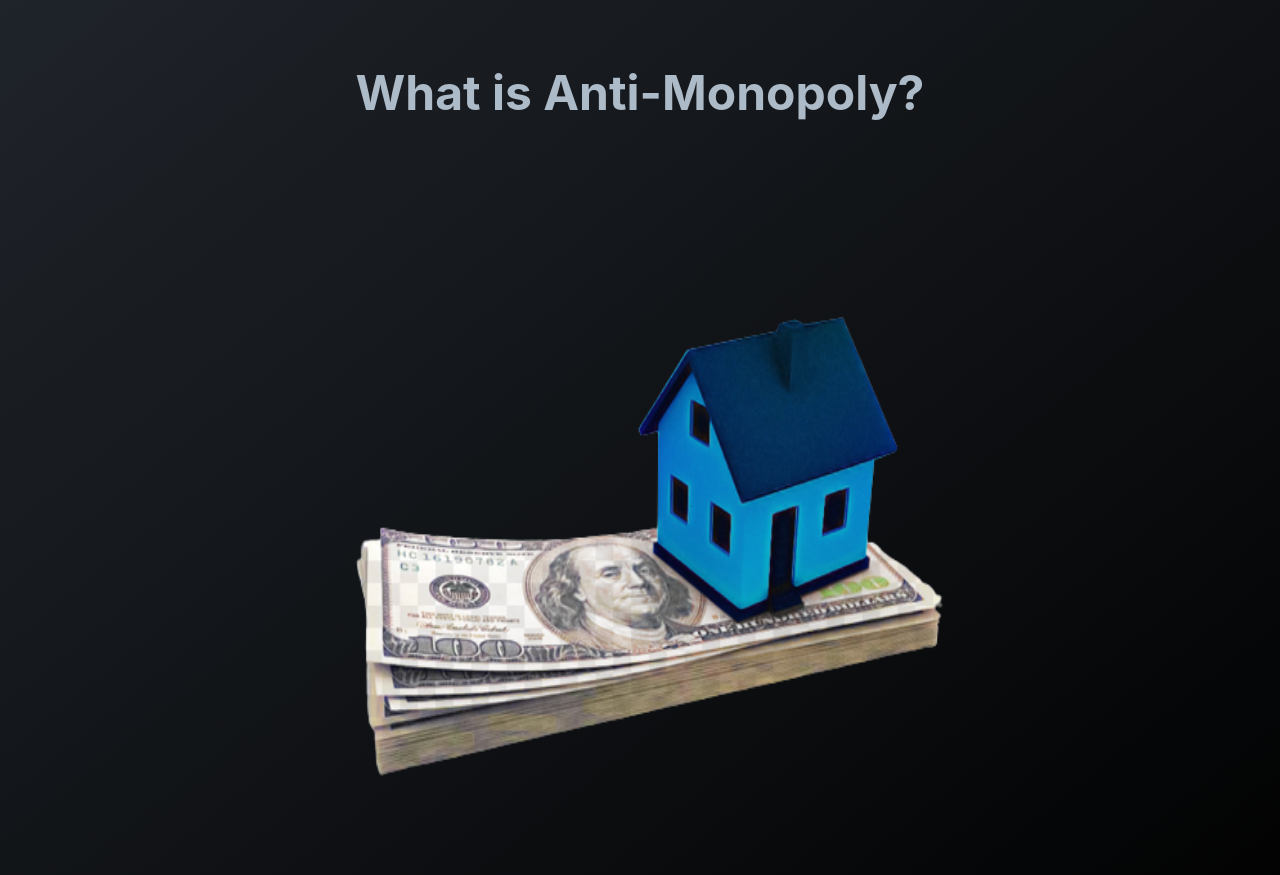
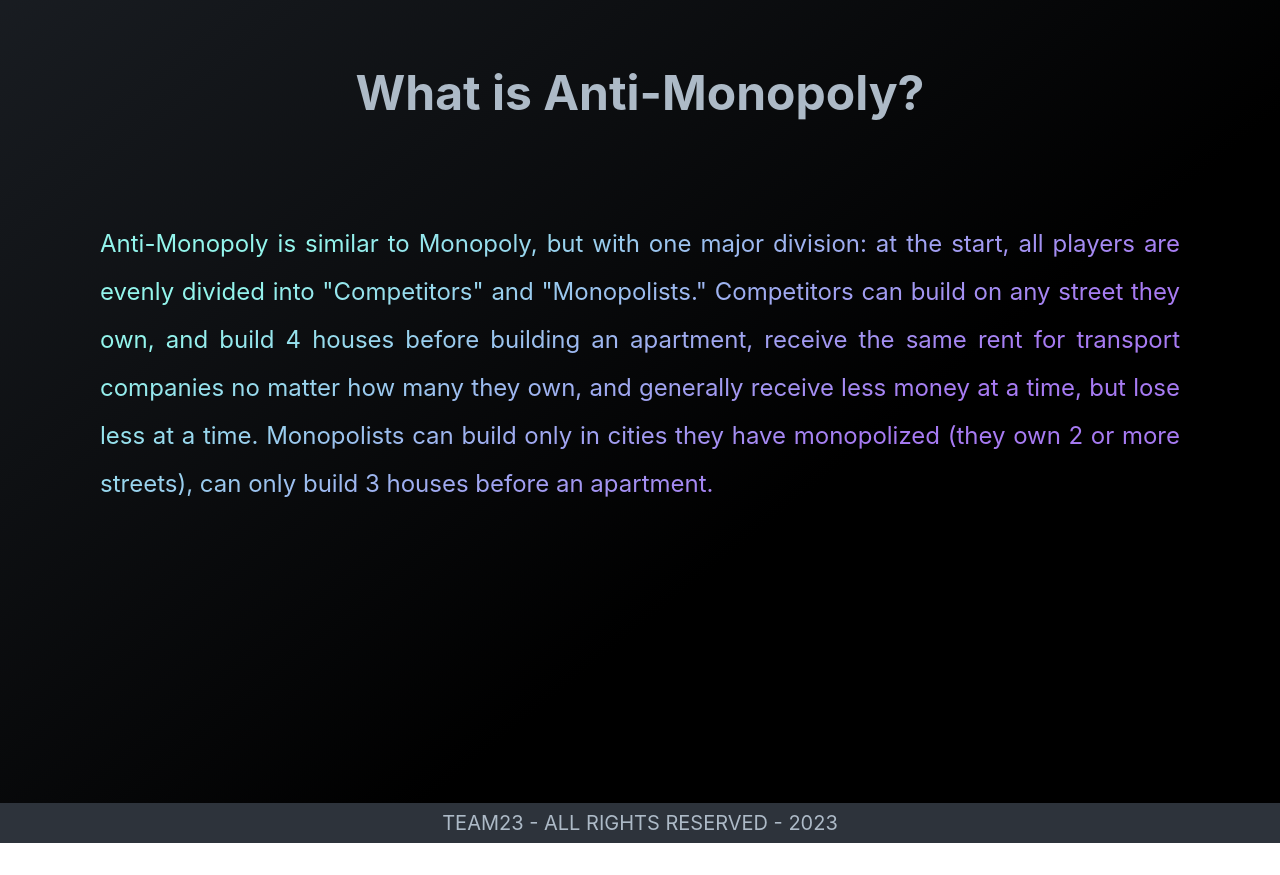
Before and after one commit to Aman2980/S2-23_Website, a plain HTML site: page index.html in a window 1280 px wide. Shown: the part 1049-1924 px from the top of the page. After the commit the page ends 1892 px from the top, so only its background shows below. Drawn offline with Linux system fonts and the light colour scheme.

Commit message:
Cleaned up some code

```diff
--- a/css/common.css
+++ b/css/common.css
@@ -98,17 +98,17 @@
     /*menu is off the screen and hidden until the user clicks on the hamburger menu*/
     /*The transition property adds a smooth animation effect to the menu sliding in and out*/
     .nav-menu {
-        /*margin-bottom: 20%;*/
         position: fixed;
         z-index: 999;
         left: -100%;
         top: 60px;
         gap: 0;
         flex-direction: column;
-        background-color: #2d333b;
+        background-color: #20262a;
         width: 100%;
         text-align: center;
         transition: 0.3s;
+        border-radius:  0 0  20px  20px;
     }
 
     .nav-item {
@@ -119,18 +119,9 @@
     .nav-menu.active {
         left: 0;
     }
-
-    /*center the branding*/
-    .logo {
-        /*    text-align: center;*/
-        /*    flex-basis: 100%;*/
-    }
 }
 
 footer {
-    bottom: 0;
-    left: 0;
-    right: 0;
     display: flex;
     background-color: #2D333B;
     min-height: 5vh;
--- a/css/index.css
+++ b/css/index.css
@@ -3,46 +3,14 @@
     height: 76vh;
 }
 
-
 .heroImage {
-    box-shadow: -10px 60px 70px rgb(0, 0, 0);
+    /*box-shadow: -10px 60px 70px rgb(42, 42, 42);*/
     position: absolute;
     width: 100%;
     height: 728px;
     z-index: 0;
     transition: all 0.25s;
 }
-
-/*@media (max-width: 800px) {*/
-/*    .heroImage {*/
-/*        height: 600px;*/
-/*    }*/
-
-/*    .intro {*/
-/*        margin-top: 10%;*/
-/*    }*/
-/*}*/
-
-/*@media (max-width: 700px) {*/
-/*    .heroImage {*/
-/*        height: 500px;*/
-/*    }*/
-
-/*    .intro {*/
-/*        margin-top: 10%;*/
-/*    }*/
-/*}*/
-
-/*@media (max-width: 600px) {*/
-/*    .heroImage {*/
-/*        height: 400px;*/
-/*    }*/
-
-/*    .intro {*/
-/*        margin-top: 10%;*/
-/*    }*/
-/*}*/
-
 
 .gameHeading {
     position: absolute;
@@ -87,21 +55,18 @@
 
 
 @keyframes slide-up {
-    from {
+    0% {
         transform: translateY(100%);
         opacity: 0;
     }
-    to {
-        transform: translateY(0);
+    100% {
+        transform: translateY(0%);
         opacity: 1;
     }
 }
 
-
-
-
 .section2 {
-    height: 250vh;
+    height: 100vh;
 }
 
 
@@ -115,7 +80,7 @@
 
 
 .gameInfo {
-    margin-top: 10%;
+    margin-top: 3%;
     text-align: justify;
     text-justify: inter-character;
     font-size: 1.5rem;
@@ -125,14 +90,3 @@
     line-height: 2;
     padding: 0 100px;
 }
-
-.homeMoney {
-    display: flex;
-    justify-content: center;
-}
-
-.money {
-    padding: 20px;
-    width: 800px;
-    height: 650px;
-}
--- a/index.html
+++ b/index.html
@@ -45,15 +45,14 @@
     <section class="section2">
         <h2 class="intro">What is Anti-Monopoly?</h2>
         <div class="homeMoney">
-            <img class="money" src="assets/screenshots/game/cash.png" alt="money image">
+<!--            <img class="money" src="assets/screenshots/game/cash.png" alt="money image">-->
         </div>
         <p class="gameInfo">Anti-Monopoly is similar to Monopoly, but with one major division:
             at the start, all players are evenly divided into "Competitors" and "Monopolists."
             Competitors can build on any street they own, and build 4 houses before building an apartment,
             receive the same rent for transport companies no matter how many they own, and generally receive
             less money at a time, but lose less at a time. Monopolists can build only in cities they have
-            monopolized (they own 2 or more streets), can only build 3 houses before an apartment, and
-            orgenerally orgenerally orgenerally orgenerally orgenerallyan.
+            monopolized (they own 2 or more streets), can only build 3 houses before an apartment.
         </p>
     </section>
 </main>
--- a/js/dynamicCode.js
+++ b/js/dynamicCode.js
@@ -21,6 +21,6 @@
 
     button.addEventListener('click', () => {
         buttonSound.currentTime = 0; // Reset the audio to the beginning
-        buttonSound.play();
+        buttonSound.play(); // Play ofc
     });
 }
```
Also changed, not shown: assets/logo/My project copy.png (deleted), assets/logo/My project.png (deleted).
